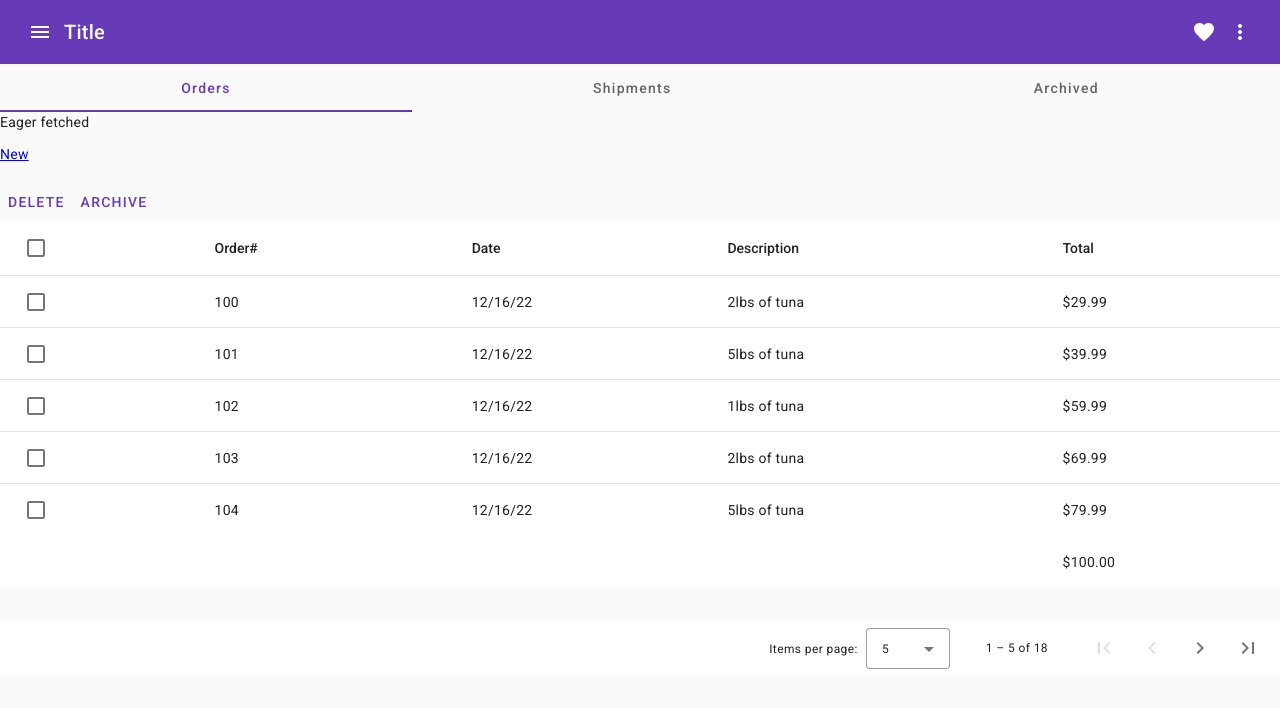
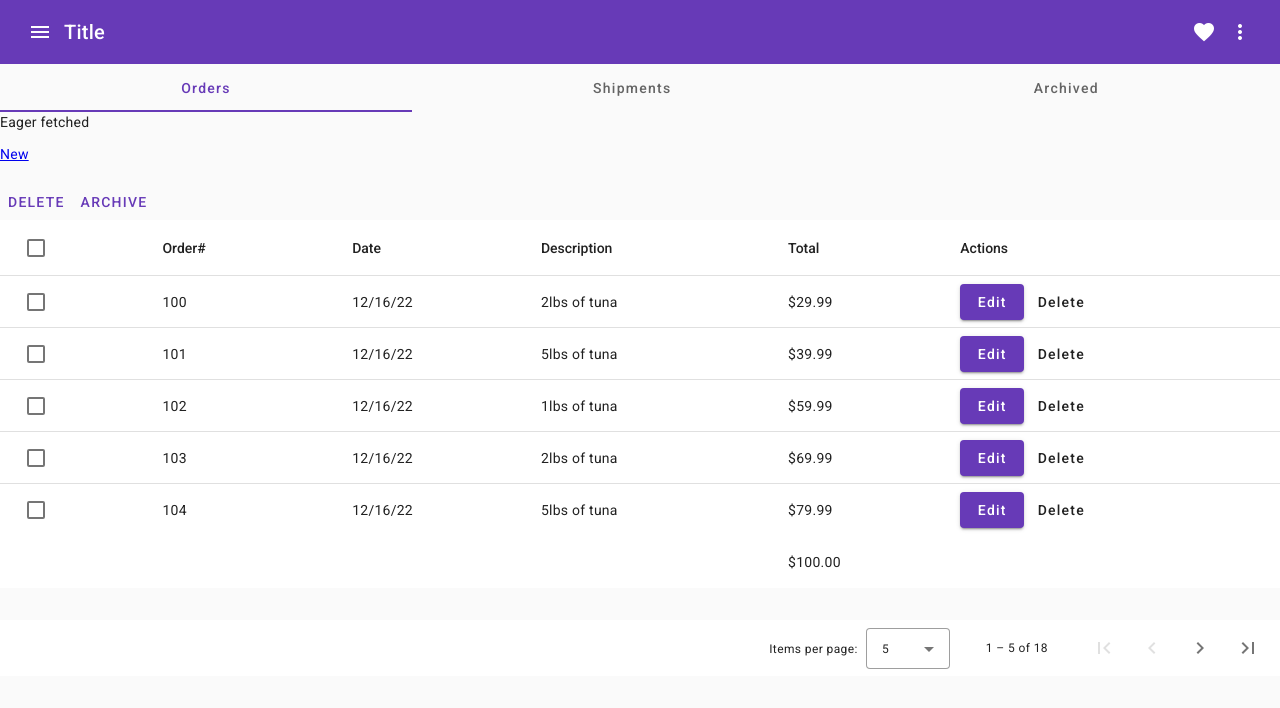
Before and after one commit to TraianAlex/ang-material, an Angular app: page /orders in a window 1280 px wide. Shown: the top 708 px of the page. Built offline with nearby package versions, Linux system fonts and the light colour scheme.

Commit message:
add actions buttons to table

```diff
--- a/src/app/orders/order-list/order-list.component.html
+++ b/src/app/orders/order-list/order-list.component.html
@@ -50,6 +50,15 @@
           <td mat-footer-cell *matFooterCellDef>$100.00</td>
         </ng-container>
 
+        <ng-container matColumnDef="actions">
+          <th mat-header-cell *matHeaderCellDef mat-sort-header>Actions</th>
+          <td mat-cell *matCellDef="let element">
+            <button mat-raised-button color="primary" routerLink="/orders" style="margin-right: 5px">Edit</button>
+            <button mat-button color="warm" routerLink="/orders" (click)="deleteOrder(element)">Delete</button>
+          </td>
+          <td mat-footer-cell *matFooterCellDef></td>
+        </ng-container>
+
         <tr mat-header-row *matHeaderRowDef="displayedColumns; sticky: true"></tr>
         <tr mat-row *matRowDef="let row; columns: displayedColumns"></tr>
         <tr mat-footer-row *matFooterRowDef="displayedColumns; sticky: true"></tr>
--- a/src/app/orders/order-list/order-list.component.ts
+++ b/src/app/orders/order-list/order-list.component.ts
@@ -11,7 +11,7 @@ import { ELEMENT_DATA, OrderType } from './mock-data';
   styleUrls: ['./order-list.component.scss'],
 })
 export class OrderListComponent implements OnInit, AfterViewInit {
-  displayedColumns: string[] = ['action', 'orderNumber', 'orderDate', 'description', 'total'];
+  displayedColumns: string[] = ['action', 'orderNumber', 'orderDate', 'description', 'total', 'actions'];
   dataSource = new MatTableDataSource<OrderType>(ELEMENT_DATA);
   // dataSource!: MatTableDataSource<OrderType>;
 
@@ -43,6 +43,10 @@ export class OrderListComponent implements OnInit, AfterViewInit {
     }
   }
 
+  deleteOrder(el: OrderType) {
+    console.log('el removed: ', el);
+  }
+
   // loadData(pageIndex: number, pageSize: number) {
   //   this.dataSource = new MatTableDataSource<OrderType>(ELEMENT_DATA.slice(pageIndex, pageIndex + pageSize));
   // }
```
Also changed, not shown: 1 other file (tests, documents, lock files or other folders).
